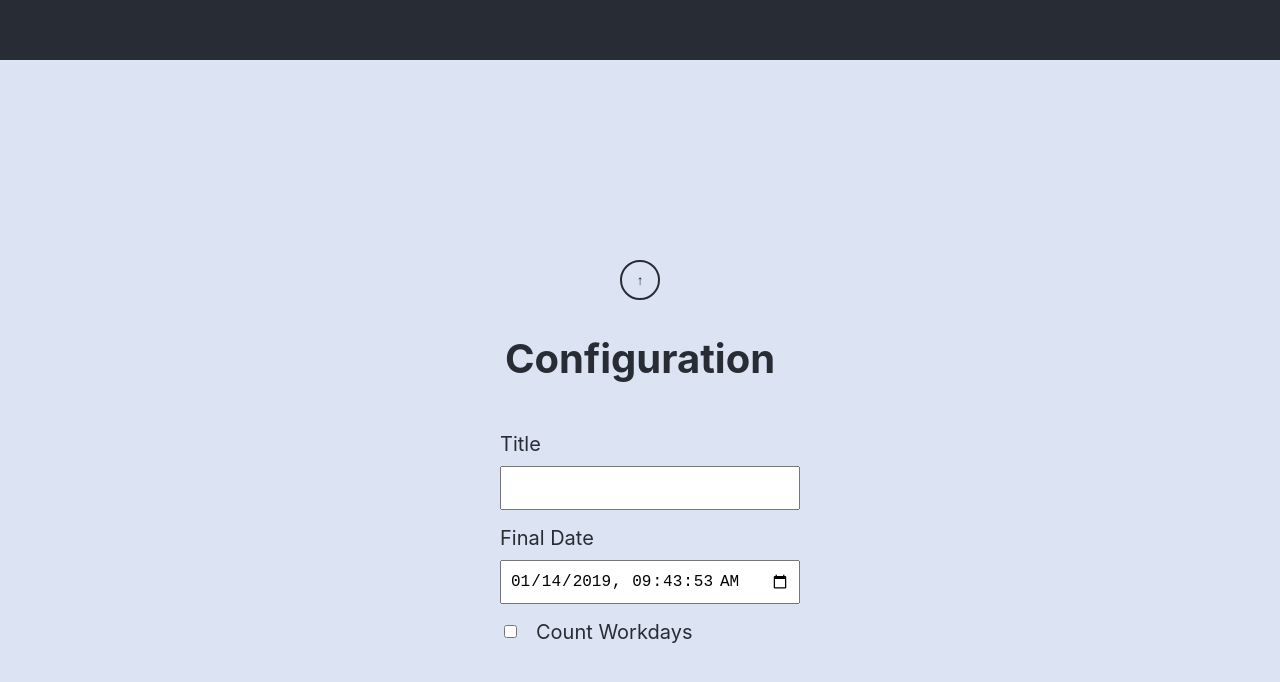
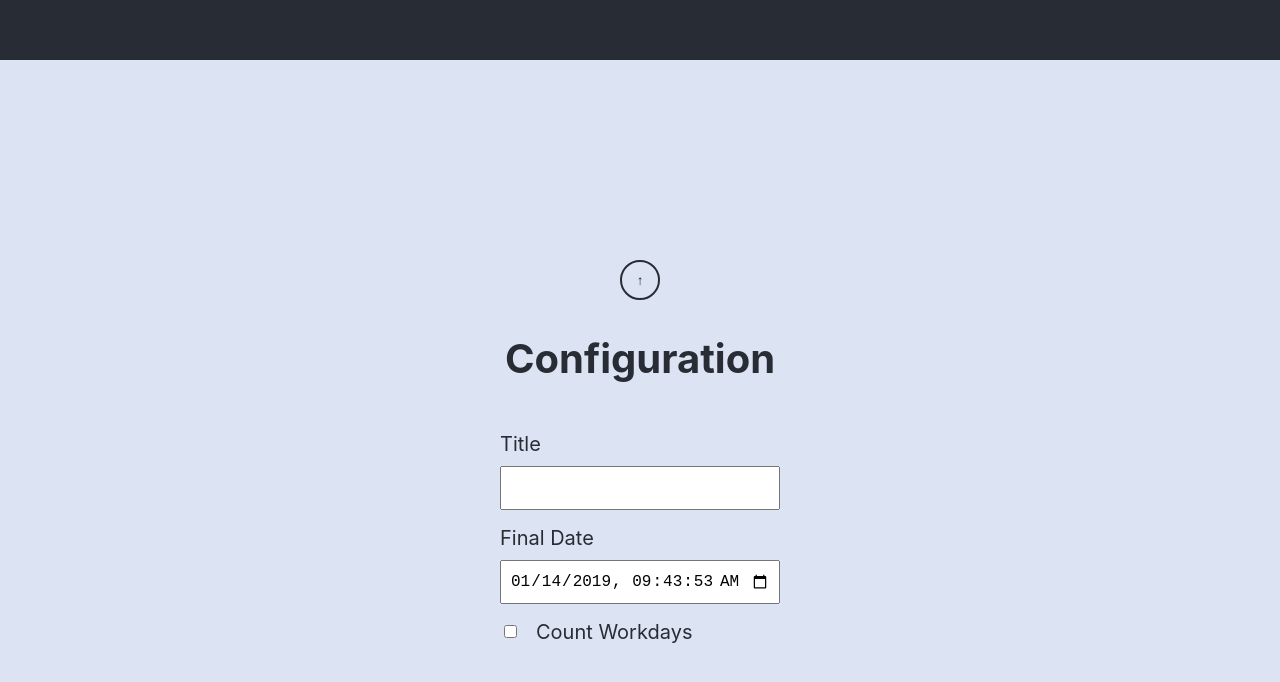
Before and after one commit to zlypher/until, a React (Create React App) app: page / in a window 1280 px wide. Shown: the part 740-1422 px from the top of the page. Built offline with nearby package versions, Linux system fonts and the light colour scheme.

Commit message:
Fix overflowing inputs

```diff
--- a/src/App.css
+++ b/src/App.css
@@ -25,7 +25,7 @@
 .App-Label {
     display: flex;
     flex-direction: column;
-    align-items: flex-start;
+    align-items: stretch;
     margin: 1em 0;
 }
 
@@ -60,7 +60,6 @@
     font-size: 1em;
     padding: 0.5em;
     height: 1.5em;
-    width: 100%;
 }
 
 .App-Config {
```
